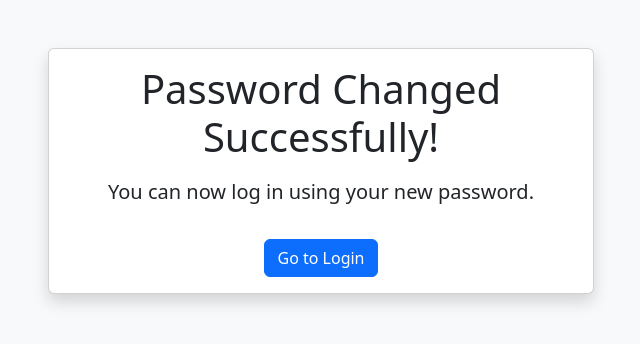
After one commit to ksuyrash/HealthBite, a Flask app: page /password-reset-success in a window 1280 px wide. The commit adds this page. Shown: the top 344 px of the page, without its empty margins (319-959 px from the left). Run offline with Flask 3, Linux system fonts and the light colour scheme.

Commit message:
Add password reset templates and redirect to success page after password change

```diff
--- a/website/auth.py
+++ b/website/auth.py
@@ -121,10 +121,13 @@ def reset_password_token(token):
         if user:
             user.set_password(password1)
             db.session.commit()
-            flash('Password updated successfully!', category='success')
-            return redirect(url_for('auth.login'))
+            return redirect(url_for('auth.password_reset_success'))
         else:
             flash('User not found.', category='error')
             return redirect(url_for('auth.reset_password'))
 
     return render_template('reset_password_token.html', token=token)
+
+@auth.route('/password-reset-success')
+def password_reset_success():
+    return render_template('password_reset_success.html')
--- /dev/null
+++ b/website/templates/password_reset_success.html
@@ -0,0 +1,30 @@
+<!DOCTYPE html>
+<html lang="en">
+  <head>
+    <meta charset="UTF-8" />
+    <meta name="viewport" content="width=device-width, initial-scale=1.0" />
+    <title>Password Reset Successful</title>
+    <link
+      href="https://cdn.jsdelivr.net/npm/bootstrap@5.3.0/dist/css/bootstrap.min.css"
+      rel="stylesheet"
+    />
+    <link rel="icon" href="{{ url_for('static', filename='favicon.ico') }}" />
+  </head>
+  <body class="bg-light">
+    <div class="container mt-5">
+      <div class="row justify-content-center">
+        <div class="col-md-6">
+          <div class="card shadow">
+            <div class="card-body text-center">
+              <h1 class="mb-3">Password Changed Successfully!</h1>
+              <p class="lead">You can now log in using your new password.</p>
+              <a href="{{ url_for('auth.login') }}" class="btn btn-primary mt-3"
+                >Go to Login</a
+              >
+            </div>
+          </div>
+        </div>
+      </div>
+    </div>
+  </body>
+</html>
```
Also changed, not shown: website/templates/reset_password.html (+5 -5 lines), website/templates/reset_password_token.html (+7 -3 lines).
